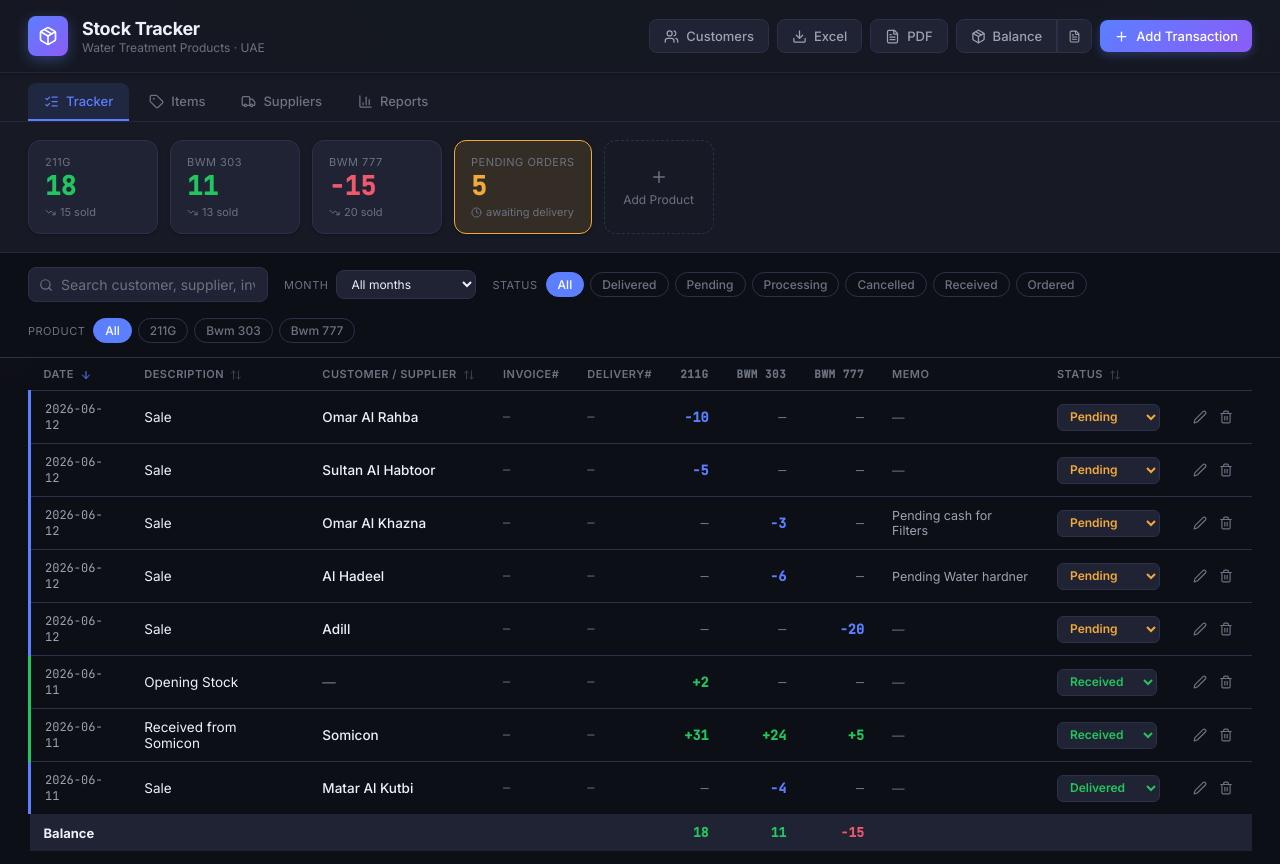
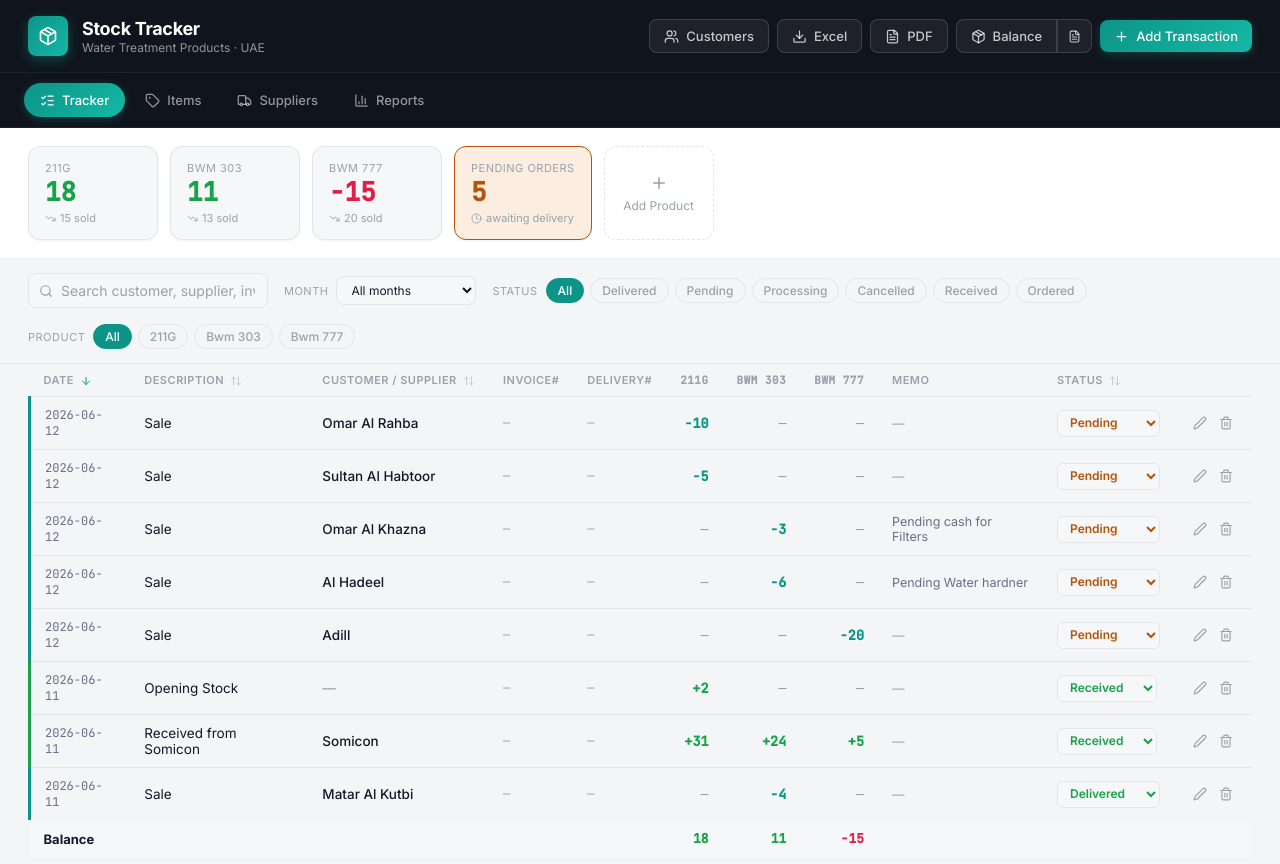
Before and after one commit to Faran56/stock-tracker, a React (Create React App) app: page / in a window 1280 px wide. Built offline with nearby package versions, Linux system fonts and the light colour scheme.

Commit message:
Add files via upload

```diff
--- a/src/App.css
+++ b/src/App.css
@@ -5,21 +5,21 @@
 .app-header {
   display: flex; align-items: center; justify-content: space-between;
   padding: 16px 28px;
-  background: rgba(23,26,36,0.85);
-  backdrop-filter: blur(10px);
-  border-bottom: 1px solid var(--border-soft);
+  background: var(--navy);
+  border-bottom: 1px solid rgba(255,255,255,0.06);
   position: sticky; top: 0; z-index: 100;
   box-shadow: var(--shadow-sm);
 }
+.app-header, .app-header h1 { color: #fff; }
 .header-left { display: flex; align-items: center; gap: 14px; }
 .logo-mark {
   width: 40px; height: 40px; border-radius: var(--radius-sm);
   background: var(--accent-gradient);
   display: flex; align-items: center; justify-content: center;
-  color: #fff; box-shadow: 0 4px 14px rgba(91,127,255,0.35);
+  color: #fff; box-shadow: 0 4px 14px rgba(13,148,136,0.4);
 }
 .app-header h1 { font-size: 18px; font-weight: 700; letter-spacing: -0.3px; }
-.header-sub { font-size: 12px; color: var(--text-muted); margin-top: 1px; }
+.header-sub { font-size: 12px; color: var(--navy-text-muted); margin-top: 1px; }
 .header-actions { display: flex; gap: 8px; align-items: center; }
 
 /* ── buttons ─────────────────────────────────────────────────────────────── */
@@ -30,14 +30,20 @@
 }
 .btn-accent {
   background: var(--accent-gradient); color: #fff;
-  box-shadow: 0 3px 10px rgba(91,127,255,0.3);
+  box-shadow: 0 3px 10px rgba(13,148,136,0.3);
 }
-.btn-accent:hover { filter: brightness(1.08); transform: translateY(-1px); box-shadow: 0 6px 16px rgba(91,127,255,0.4); }
+.btn-accent:hover { filter: brightness(1.08); transform: translateY(-1px); box-shadow: 0 6px 16px rgba(13,148,136,0.4); }
 .btn-ghost {
   background: var(--surface2); color: var(--text-sub);
   border: 1px solid var(--border);
 }
 .btn-ghost:hover { background: var(--surface3); color: var(--text); border-color: var(--accent); }
+.header-actions .btn-ghost {
+  background: rgba(255,255,255,0.06); color: rgba(255,255,255,0.75);
+  border: 1px solid rgba(255,255,255,0.14);
+}
+.header-actions .btn-ghost:hover { background: rgba(255,255,255,0.12); color: #fff; border-color: var(--accent-2); }
+.header-actions .chip { color: #fff; }
 .btn:disabled { opacity: 0.55; cursor: not-allowed; transform: none !important; }
 .btn-sm { padding: 5px 10px; font-size: 12px; }
 .icon-btn {
@@ -239,18 +245,17 @@
 
 /* ── tab nav ─────────────────────────────────────────────────────────────── */
 .tab-nav {
-  display: flex; gap: 4px; padding: 10px 28px 0;
-  background: var(--surface); border-bottom: 1px solid var(--border-soft);
+  display: flex; gap: 4px; padding: 10px 24px;
+  background: var(--navy); border-bottom: 1px solid rgba(255,255,255,0.06);
 }
 .tab-btn {
   display: flex; align-items: center; gap: 7px;
-  padding: 10px 16px; border: none; background: none;
-  color: var(--text-muted); font-size: 13px; font-weight: 500;
-  border-radius: var(--radius-sm) var(--radius-sm) 0 0;
-  border-bottom: 2px solid transparent; transition: all 0.15s;
+  padding: 9px 16px; border: none; background: none;
+  color: var(--navy-text-muted); font-size: 13px; font-weight: 500;
+  border-radius: 999px; transition: all 0.15s;
 }
-.tab-btn:hover { color: var(--text); background: var(--surface2); }
-.tab-btn.active { color: var(--accent); border-bottom-color: var(--accent); background: var(--accent-dim); }
+.tab-btn:hover { color: #fff; background: rgba(255,255,255,0.08); }
+.tab-btn.active { color: #fff; background: var(--accent-gradient); box-shadow: 0 2px 8px rgba(13,148,136,0.35); }
 
 /* ── wide modal ──────────────────────────────────────────────────────────── */
 .modal-box--wide { width: 620px; }
@@ -299,7 +304,7 @@
 
 /* ── AI insights card ───────────────────────────────────────────────────── */
 .insights-card {
-  background: linear-gradient(135deg, rgba(91,127,255,0.09), rgba(139,92,246,0.07));
+  background: linear-gradient(135deg, rgba(13,148,136,0.09), rgba(20,184,166,0.07));
   border: 1px solid var(--border); border-radius: var(--radius-md);
   padding: 18px 20px; margin-bottom: 20px;
   box-shadow: var(--shadow-sm);
--- a/src/Reports.js
+++ b/src/Reports.js
@@ -18,7 +18,7 @@ const pct = (n) => `${Number(n || 0).toFixed(1)}%`;
 const DEFAULT_CATEGORY = 'General';
 const today = () => new Date().toISOString().slice(0, 10);
 
-const COLORS = ['#4f7dff', '#22c55e', '#f59e0b', '#ef4444', '#a855f7', '#06b6d4', '#ec4899', '#84cc16'];
+const COLORS = ['#0d9488', '#16a34a', '#d97706', '#e11d48', '#7c3aed', '#0891b2', '#db2777', '#65a30d'];
 const MONTH_NAMES = ['January','February','March','April','May','June','July','August','September','October','November','December'];
 
 function monthLabel(m) {
@@ -165,9 +165,9 @@ function generateInsights({ totals, byCustomer, byProduct, saleRows, prevTotals,
 }
 
 const INSIGHT_META = {
-  positive: { color: '#22c55e', bg: 'rgba(34,197,94,0.1)', Icon: CheckCircle2 },
-  warning:  { color: '#ef4444', bg: 'rgba(239,68,68,0.1)', Icon: AlertTriangle },
-  info:     { color: '#4f7dff', bg: 'rgba(79,125,255,0.1)', Icon: Info },
+  positive: { color: '#16a34a', bg: 'rgba(22,163,74,0.1)', Icon: CheckCircle2 },
+  warning:  { color: '#e11d48', bg: 'rgba(225,29,72,0.1)', Icon: AlertTriangle },
+  info:     { color: '#0d9488', bg: 'rgba(13,148,136,0.1)', Icon: Info },
 };
 
 export default function Reports({ rows, products, itemDefaults, categories }) {
@@ -272,7 +272,7 @@ export default function Reports({ rows, products, itemDefaults, categories }) {
 
   async function captureChart(ref) {
     if (!ref.current) return null;
-    const canvas = await html2canvas(ref.current, { backgroundColor: '#1a1d27', scale: 2 });
+    const canvas = await html2canvas(ref.current, { backgroundColor: '#ffffff', scale: 2 });
     return canvas;
   }
 
@@ -544,11 +544,11 @@ export default function Reports({ rows, products, itemDefaults, categories }) {
           ) : (
             <ResponsiveContainer width="100%" height={280}>
               <BarChart data={byCustomer.slice(0, 8)} layout="vertical" margin={{ left: 10 }}>
-                <CartesianGrid strokeDasharray="3 3" stroke="#2e3250" horizontal={false} />
-                <XAxis type="number" stroke="#6b7280" fontSize={11} />
-                <YAxis type="category" dataKey="name" stroke="#9ca3af" fontSize={11} width={110} />
+                <CartesianGrid strokeDasharray="3 3" stroke="#e3e5ea" horizontal={false} />
+                <XAxis type="number" stroke="#9aa1ac" fontSize={11} />
+                <YAxis type="category" dataKey="name" stroke="#667085" fontSize={11} width={110} />
                 <Tooltip
-                  contentStyle={{ background: '#1a1d27', border: '1px solid #2e3250', borderRadius: 8, fontSize: 12 }}
+                  contentStyle={{ background: '#ffffff', border: '1px solid #e3e5ea', borderRadius: 8, fontSize: 12, color: '#111827' }}
                   formatter={(v) => money(v)}
                 />
                 <Bar dataKey="profit" radius={[0, 4, 4, 0]}>
@@ -579,7 +579,7 @@ export default function Reports({ rows, products, itemDefaults, categories }) {
                   {byProduct.map((_, i) => <Cell key={i} fill={COLORS[i % COLORS.length]} />)}
                 </Pie>
                 <Tooltip
-                  contentStyle={{ background: '#1a1d27', border: '1px solid #2e3250', borderRadius: 8, fontSize: 12 }}
+                  contentStyle={{ background: '#ffffff', border: '1px solid #e3e5ea', borderRadius: 8, fontSize: 12, color: '#111827' }}
                   formatter={(v) => money(v)}
                 />
                 <Legend wrapperStyle={{ fontSize: 11 }} />
@@ -596,15 +596,15 @@ export default function Reports({ rows, products, itemDefaults, categories }) {
         ) : (
           <ResponsiveContainer width="100%" height={220}>
             <LineChart data={monthlyTrend} margin={{ left: 4, right: 12 }}>
-              <CartesianGrid strokeDasharray="3 3" stroke="#2e3250" />
-              <XAxis dataKey="label" stroke="#9ca3af" fontSize={11} />
-              <YAxis stroke="#6b7280" fontSize={11} />
+              <CartesianGrid strokeDasharray="3 3" stroke="#e3e5ea" />
+              <XAxis dataKey="label" stroke="#667085" fontSize={11} />
+              <YAxis stroke="#9aa1ac" fontSize={11} />
               <Tooltip
-                contentStyle={{ background: '#1a1d27', border: '1px solid #2e3250', borderRadius: 8, fontSize: 12 }}
+                contentStyle={{ background: '#ffffff', border: '1px solid #e3e5ea', borderRadius: 8, fontSize: 12, color: '#111827' }}
                 formatter={(v) => money(v)}
               />
-              <Line type="monotone" dataKey="profit" stroke="#22c55e" strokeWidth={2.5} dot={{ r: 3 }} name="Profit" />
-              <Line type="monotone" dataKey="revenue" stroke="#4f7dff" strokeWidth={1.5} dot={{ r: 2 }} strokeDasharray="4 3" name="Revenue" />
+              <Line type="monotone" dataKey="profit" stroke="#16a34a" strokeWidth={2.5} dot={{ r: 3 }} name="Profit" />
+              <Line type="monotone" dataKey="revenue" stroke="#0d9488" strokeWidth={1.5} dot={{ r: 2 }} strokeDasharray="4 3" name="Revenue" />
             </LineChart>
           </ResponsiveContainer>
         )}
--- a/src/index.css
+++ b/src/index.css
@@ -3,40 +3,42 @@
 *, *::before, *::after { box-sizing: border-box; margin: 0; padding: 0; }
 
 :root {
-  --bg: #0d0f16;
-  --surface: #171a24;
-  --surface2: #1f2333;
-  --surface3: #262b40;
-  --border: #2c3049;
-  --border-soft: #23273a;
-  --accent: #5b7fff;
-  --accent-2: #8b5cf6;
-  --accent-dim: rgba(91,127,255,0.13);
-  --accent-gradient: linear-gradient(135deg, #5b7fff, #8b5cf6);
-  --green: #22c55e;
-  --green-dim: rgba(34,197,94,0.12);
-  --red: #f0596b;
-  --red-dim: rgba(240,89,107,0.13);
-  --amber: #f2a93b;
-  --amber-dim: rgba(242,169,59,0.13);
-  --text: #eef0fa;
-  --text-muted: #6b7280;
-  --text-sub: #9ca3af;
+  --bg: #f4f5f7;
+  --surface: #ffffff;
+  --surface2: #f6f7f9;
+  --surface3: #eef0f3;
+  --border: #e3e5ea;
+  --border-soft: #ebedf1;
+  --navy: #10141d;
+  --navy-2: #1a2029;
+  --navy-text-muted: rgba(255,255,255,0.55);
+  --accent: #0d9488;
+  --accent-2: #14b8a6;
+  --accent-dim: rgba(13,148,136,0.10);
+  --accent-gradient: linear-gradient(135deg, #0d9488, #14b8a6);
+  --green: #16a34a;
+  --green-dim: rgba(22,163,74,0.12);
+  --red: #e11d48;
+  --red-dim: rgba(225,29,72,0.10);
+  --amber: #b45309;
+  --amber-dim: rgba(217,119,6,0.12);
+  --text: #111827;
+  --text-muted: #9aa1ac;
+  --text-sub: #667085;
   --mono: 'JetBrains Mono', monospace;
   --sans: 'Inter', sans-serif;
   --radius-sm: 8px;
   --radius-md: 12px;
   --radius-lg: 16px;
-  --shadow-sm: 0 1px 3px rgba(0,0,0,0.3);
-  --shadow-md: 0 6px 20px rgba(0,0,0,0.28);
-  --shadow-lg: 0 16px 40px rgba(0,0,0,0.45);
+  --shadow-sm: 0 1px 2px rgba(16,24,40,0.05);
+  --shadow-md: 0 4px 14px rgba(16,24,40,0.08);
+  --shadow-lg: 0 16px 36px rgba(16,24,40,0.16);
 }
 
 body {
   font-family: var(--sans);
   background:
-    radial-gradient(1200px 600px at 100% -10%, rgba(91,127,255,0.07), transparent 60%),
-    radial-gradient(1000px 600px at -10% 10%, rgba(139,92,246,0.05), transparent 55%),
+    radial-gradient(1000px 500px at 100% -10%, rgba(13,148,136,0.05), transparent 60%),
     var(--bg);
   color: var(--text);
   min-height: 100vh;
@@ -61,6 +63,6 @@ input, select, textarea {
 }
 input:focus, select:focus { border-color: var(--accent); box-shadow: 0 0 0 3px var(--accent-dim); }
 input::placeholder { color: var(--text-muted); }
-select option { background: var(--surface2); }
+select option { background: var(--surface); color: var(--text); }
 button { font-family: var(--sans); cursor: pointer; }
 h1, h2, h3 { letter-spacing: -0.3px; }
```
